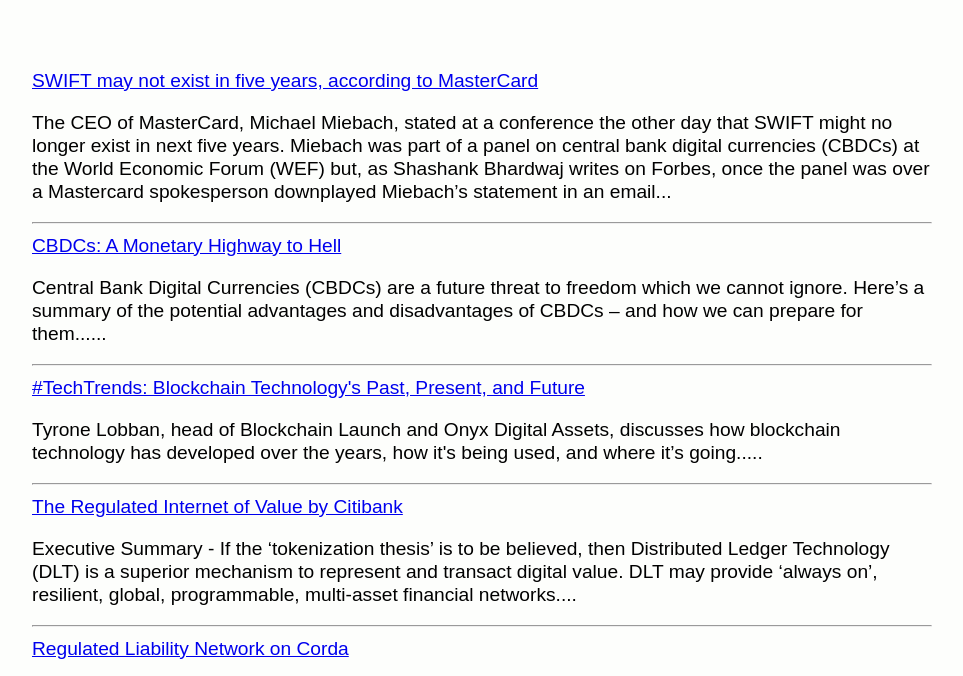
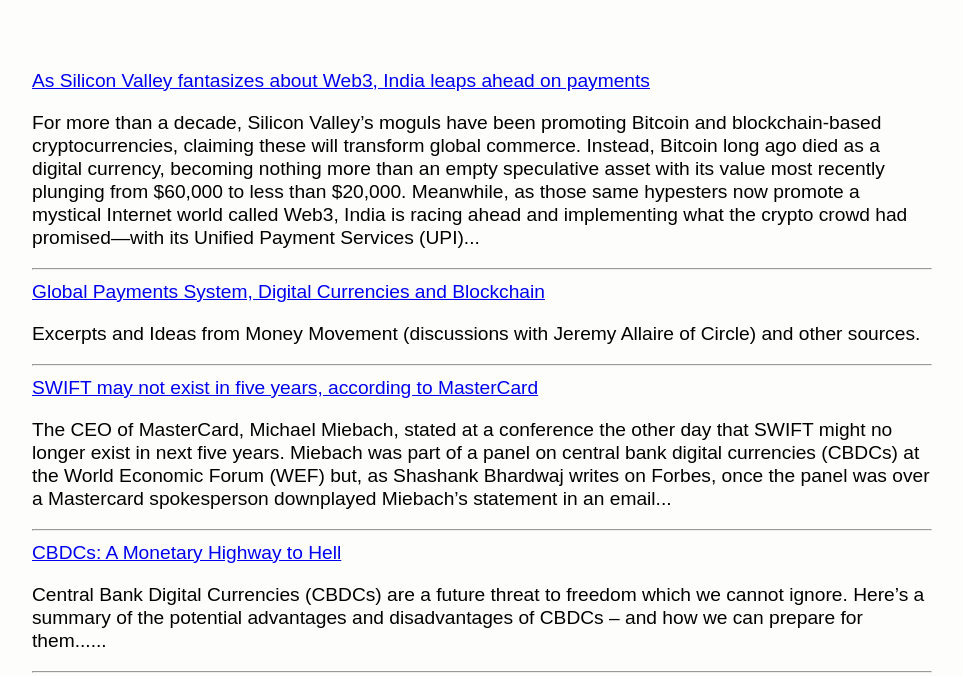
Before and after one commit to aborb/EnterpriseWeb3Resources, a plain HTML site: page index.html in a window 1280 px wide. Shown: the part 75-751 px from the top of the page, without its empty margins (158-1121 px from the left). Drawn offline with Linux system fonts and the light colour scheme.

Commit message:
Add files via upload

```diff
--- a/index.html
+++ b/index.html
@@ -23,6 +23,22 @@
   <body>
     <h1>Enterprise Web3 News & Resources</h1>
     <br><br>
+
+    <a href="https://fortune.com/2022/06/30/blockchain-india-upi-payments-global-reach/">
+      As Silicon Valley fantasizes about Web3, India leaps ahead on payments</a><br>
+    <p> For more than a decade, Silicon Valley’s moguls have been promoting Bitcoin and blockchain-based
+      cryptocurrencies, claiming these will transform global commerce. Instead, Bitcoin long ago died as
+      a digital currency, becoming nothing more than an empty speculative asset with its value most
+       recently plunging from $60,000 to less than $20,000. Meanwhile, as those same hypesters now
+       promote a mystical Internet world called Web3, India is racing ahead and implementing what the
+        crypto crowd had promised—with its Unified Payment Services (UPI)...   </p><hr>
+
+
+    <a href="https://singhashmita.wordpress.com/2022/06/27/global-payments-system-digital-currencies-and-blockchain/">
+      Global Payments System, Digital Currencies and Blockchain</a><br>
+    <p> Excerpts and Ideas from Money Movement (discussions with Jeremy Allaire of Circle) and other sources. </p><hr>
+
+
 
     <a href="https://thefinanser.com/2022/06/swift-may-not-exist-in-five-years-according-to-mastercard.html/">
       SWIFT may not exist in five years, according to MasterCard</a><br>
```
